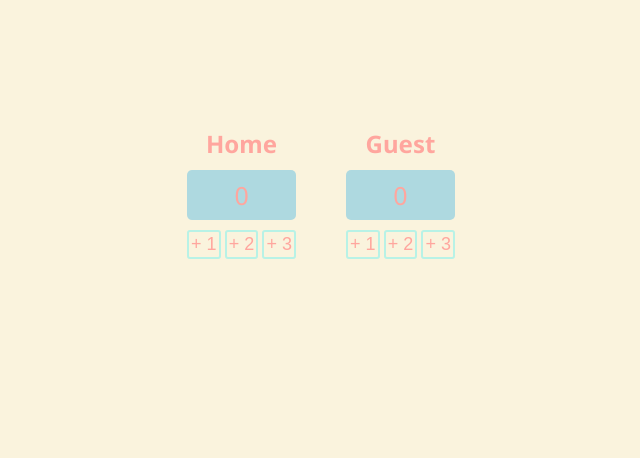
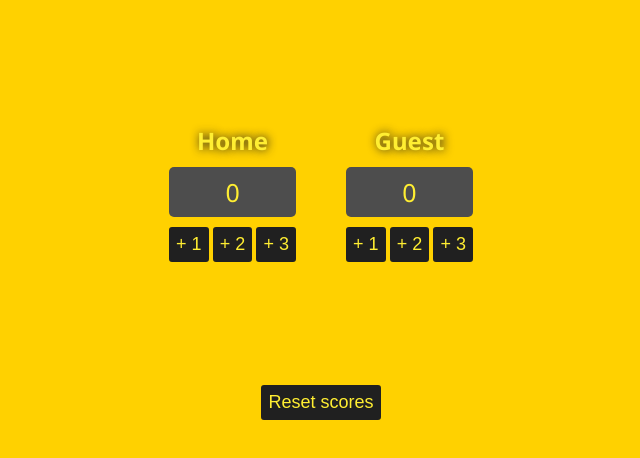
Before and after one commit to antonwessel/basketball-scoreboard, a plain HTML site: page index.html in a window 1280 px wide. Shown: the whole page, without its empty margins (319-959 px from the left). Drawn offline with Linux system fonts and the light colour scheme.

Commit message:
add button for resetting scores

```diff
--- a/index.html
+++ b/index.html
@@ -19,21 +19,22 @@
             <h2>Home</h2>
             <p class="home-score">0</p>
             <div class="counters">
-                <button class="counter" onclick="increaseScore(1, 'home')">+ 1</button>
-                <button class="counter" onclick="increaseScore(2, 'home')">+ 2</button>
-                <button class="counter" onclick="increaseScore(3, 'home')">+ 3</button>
+                <button class="btn" onclick="increaseScore(1, 'home')">+ 1</button>
+                <button class="btn" onclick="increaseScore(2, 'home')">+ 2</button>
+                <button class="btn" onclick="increaseScore(3, 'home')">+ 3</button>
             </div>
         </div>
         <div class="scoreboard">
             <h2>Guest</h2>
             <p class="guest-score">0</p>
             <div class="counters">
-                <button class="counter" onclick="increaseScore(1, 'guest')">+ 1</button>
-                <button class="counter" onclick="increaseScore(2, 'guest')">+ 2</button>
-                <button class="counter" onclick="increaseScore(3, 'guest')">+ 3</button>
+                <button class="btn" onclick="increaseScore(1, 'guest')">+ 1</button>
+                <button class="btn" onclick="increaseScore(2, 'guest')">+ 2</button>
+                <button class="btn" onclick="increaseScore(3, 'guest')">+ 3</button>
             </div>
         </div>
     </div>
+    <button class="btn" onclick="resetScores()">Reset scores</button>
 
 </body>
 
--- a/script.js
+++ b/script.js
@@ -6,9 +6,20 @@ let guestScoreEl = document.querySelector(".guest-score")
 function increaseScore(amount, side) {
     if (side.toLowerCase() == "guest") {
         guestScore += amount
-        guestScoreEl.textContent = guestScore
+        updateScoresText()
     } else if (side.toLowerCase() == "home") {
         homeScore += amount
-        homeScoreEl.textContent = homeScore
+        updateScoresText()
     }
 }
+
+function updateScoresText() {
+    guestScoreEl.textContent = guestScore
+    homeScoreEl.textContent = homeScore
+}
+
+function resetScores() {
+    homeScore = 0
+    guestScore = 0
+    updateScoresText()
+}
--- a/style.css
+++ b/style.css
@@ -4,12 +4,13 @@
 }
 
 body {
-    --color-one: #ffa69e;
-    --color-two: #faf3dd;
-    --color-three: #b8f2e6;
-    --color-four: #aed9e0;
+    --color-one: #ffee32;
+    --color-two: #ffd100;
+    --color-three: #202020;
+    --color-four: #4d4d4d;
     font-family: "Noto Sans", sans-serif;
     background-color: var(--color-two);
+    text-align: center;
 }
 
 .container {
@@ -31,6 +32,7 @@ body {
 
 h2 {
     color: var(--color-one);
+    text-shadow: var(--color-three) 1px 0 10px;
 }
 
 .guest-score,
@@ -46,20 +48,19 @@ h2 {
     border-radius: 5px;
 }
 
-.counter {
+.btn {
     border: 2px solid var(--color-three);
     font-size: 18px;
     color: var(--color-one);
-    padding: 2px;
+    padding: 5px;
     border-radius: 3px;
-    background-color: var(--color-two);
+    background-color: var(--color-three);
 }
 
-.counter:hover {
+.btn:hover {
     scale: 1.05;
 }
 
-.counter:active {
-    background-color: var(--color-three);
-    scale: 1.06;
+.btn:active {
+    background-color: var(--color-two);
 }
```
